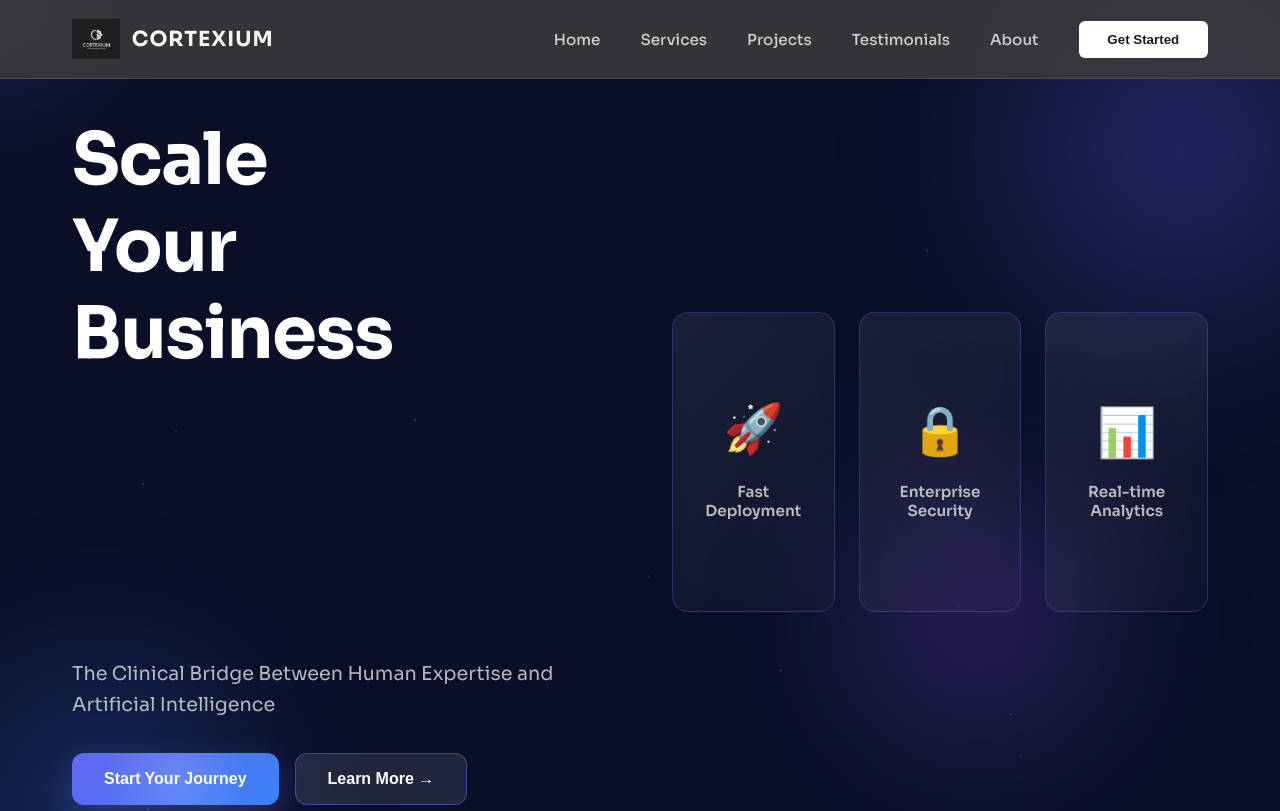
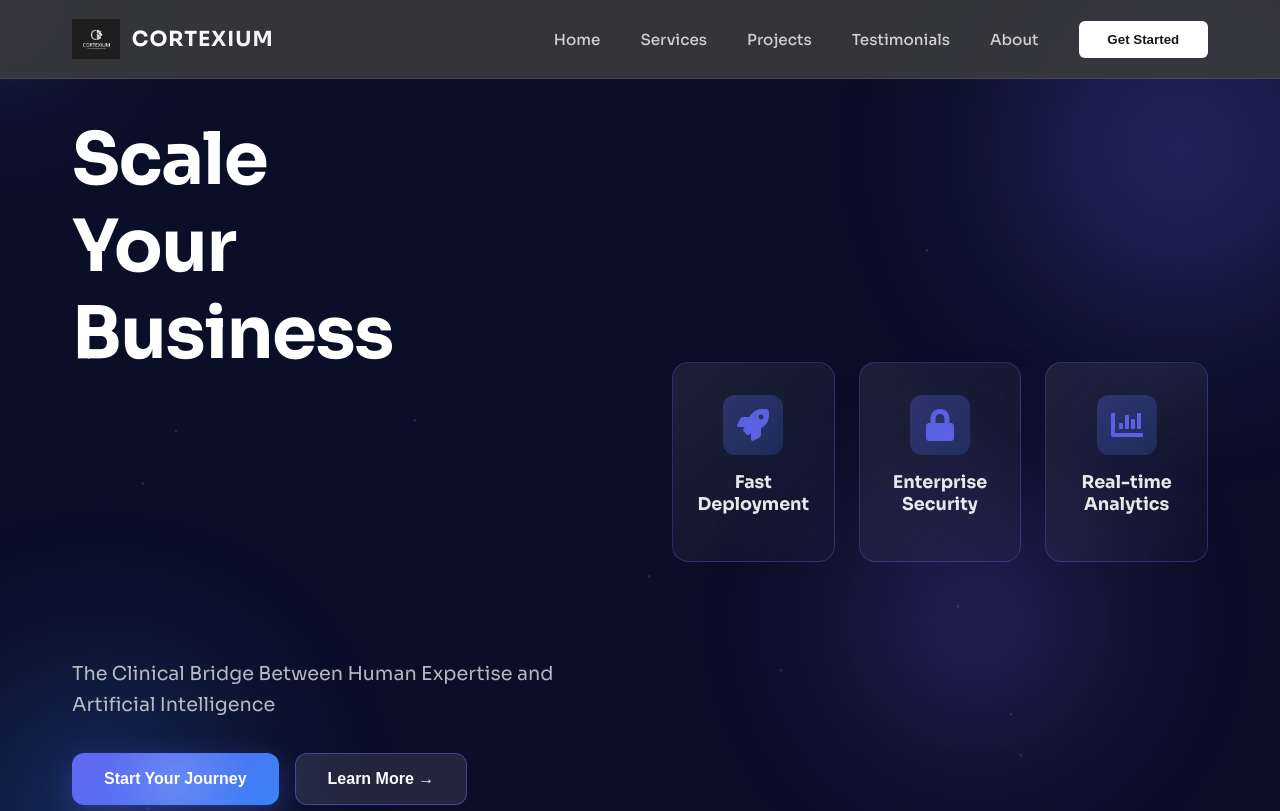
Before and after one commit to HamidKhan1001/cortexium, a React (Create React App) app: page / in a window 1280 px wide. Shown: the top 811 px of the page. Built offline with nearby package versions, Linux system fonts and the light colour scheme.

Commit message:
Enhancement: Replace emojis with proper icons, add cool reveal animation with descriptive text on hover

```diff
--- a/src/components/Hero.css
+++ b/src/components/Hero.css
@@ -262,62 +262,122 @@
   box-shadow: 0 10px 30px rgba(99, 102, 241, 0.2);
 }
 
-/* Floating cards */
+/* Feature cards */
 .floating-cards {
   display: grid;
   grid-template-columns: repeat(3, 1fr);
   gap: 1.5rem;
   position: relative;
-  height: 300px;
 }
 
 .card-item {
   background: linear-gradient(135deg, rgba(255, 255, 255, 0.08) 0%, rgba(255, 255, 255, 0.02) 100%);
   border: 1px solid rgba(99, 102, 241, 0.3);
   border-radius: 16px;
-  padding: 1.5rem;
+  padding: 2rem;
   display: flex;
   flex-direction: column;
   align-items: center;
-  justify-content: center;
-  gap: 1rem;
+  justify-content: flex-start;
+  gap: 1.5rem;
   backdrop-filter: blur(10px);
-  transition: all 0.4s ease;
+  transition: all 0.4s cubic-bezier(0.2, 0.8, 0.2, 1);
   animation: slideUp 0.8s ease-out forwards;
   opacity: 0;
+  position: relative;
+  overflow: hidden;
+  height: 200px;
+  cursor: pointer;
 }
 
 .card-item:nth-child(1) { animation-delay: 0.7s; }
 .card-item:nth-child(2) { animation-delay: 0.8s; }
 .card-item:nth-child(3) { animation-delay: 0.9s; }
 
+.card-content {
+  display: flex;
+  flex-direction: column;
+  align-items: center;
+  gap: 1rem;
+  transition: all 0.4s cubic-bezier(0.2, 0.8, 0.2, 1);
+  z-index: 2;
+  position: relative;
+}
+
+.card-icon {
+  width: 60px;
+  height: 60px;
+  display: flex;
+  align-items: center;
+  justify-content: center;
+  background: linear-gradient(135deg, rgba(99, 102, 241, 0.3), rgba(59, 130, 246, 0.2));
+  border-radius: 12px;
+  font-size: 2rem;
+  color: rgba(99, 102, 241, 0.9);
+  transition: all 0.4s cubic-bezier(0.2, 0.8, 0.2, 1);
+}
+
+.card-title {
+  color: rgba(255, 255, 255, 0.9);
+  font-size: 1.1rem;
+  font-weight: 700;
+  margin: 0;
+  text-align: center;
+  transition: all 0.4s cubic-bezier(0.2, 0.8, 0.2, 1);
+}
+
+.card-reveal {
+  position: absolute;
+  top: 100%;
+  left: 0;
+  right: 0;
+  background: linear-gradient(135deg, rgba(99, 102, 241, 0.2), rgba(59, 130, 246, 0.15));
+  padding: 1.5rem;
+  display: flex;
+  align-items: center;
+  justify-content: center;
+  height: 100%;
+  transition: all 0.5s cubic-bezier(0.2, 0.8, 0.2, 1);
+  z-index: 1;
+}
+
+.card-description {
+  color: rgba(255, 255, 255, 0.8);
+  font-size: 0.9rem;
+  line-height: 1.6;
+  margin: 0;
+  text-align: center;
+  opacity: 0;
+  transform: translateY(20px);
+  transition: all 0.5s cubic-bezier(0.2, 0.8, 0.2, 1);
+}
+
 .card-item:hover {
   background: linear-gradient(135deg, rgba(99, 102, 241, 0.15) 0%, rgba(59, 130, 246, 0.1) 100%);
   border-color: rgba(99, 102, 241, 0.6);
-  transform: translateY(-10px);
-  box-shadow: 0 20px 40px rgba(99, 102, 241, 0.2);
+  transform: translateY(-5px);
+  box-shadow: 0 20px 50px rgba(99, 102, 241, 0.25);
 }
 
-.card-icon {
-  font-size: 3rem;
-  animation: bounce 3s ease-in-out infinite;
+.card-item.hovered .card-reveal {
+  top: 0;
 }
 
-.card-item:nth-child(1) .card-icon { animation-delay: 0s; }
-.card-item:nth-child(2) .card-icon { animation-delay: 0.2s; }
-.card-item:nth-child(3) .card-icon { animation-delay: 0.4s; }
-
-@keyframes bounce {
-  0%, 100% { transform: translateY(0); }
-  50% { transform: translateY(-10px); }
+.card-item.hovered .card-content {
+  opacity: 0;
+  transform: translateY(-20px);
+  pointer-events: none;
 }
 
-.card-item p {
-  color: rgba(255, 255, 255, 0.7);
-  font-size: 0.95rem;
-  font-weight: 600;
-  margin: 0;
-  text-align: center;
+.card-item.hovered .card-description {
+  opacity: 1;
+  transform: translateY(0);
+}
+
+.card-item:hover .card-icon {
+  background: linear-gradient(135deg, rgba(99, 102, 241, 0.4), rgba(59, 130, 246, 0.3));
+  transform: scale(1.1);
+  box-shadow: 0 10px 30px rgba(99, 102, 241, 0.3);
 }
 
 /* Scroll indicator */
--- a/src/components/Hero.jsx
+++ b/src/components/Hero.jsx
@@ -1,9 +1,11 @@
 import React, { useEffect, useState } from 'react';
+import { FaRocket, FaLock, FaChartBar } from 'react-icons/fa';
 import './Hero.css';
 
 const Hero = () => {
   const [mousePosition, setMousePosition] = useState({ x: 0, y: 0 });
   const [scrollY, setScrollY] = useState(0);
+  const [hoveredCard, setHoveredCard] = useState(null);
 
   useEffect(() => {
     const handleMouseMove = (e) => {
@@ -21,6 +23,27 @@ const Hero = () => {
       window.removeEventListener('scroll', handleScroll);
     };
   }, []);
+
+  const cardData = [
+    {
+      id: 1,
+      icon: FaRocket,
+      title: 'Fast Deployment',
+      description: 'Deploy AI solutions in days, not months. Quick setup and rapid deployment.'
+    },
+    {
+      id: 2,
+      icon: FaLock,
+      title: 'Enterprise Security',
+      description: 'Bank-grade encryption and compliance. Your data is protected always.'
+    },
+    {
+      id: 3,
+      icon: FaChartBar,
+      title: 'Real-time Analytics',
+      description: 'Live dashboards and instant insights. Monitor performance 24/7.'
+    }
+  ];
 
   return (
     <section id="hero" className="hero">
@@ -81,20 +104,29 @@ const Hero = () => {
           </div>
         </div>
 
-        {/* Floating cards with scroll effect */}
+        {/* Feature cards with reveal animation */}
         <div className="floating-cards">
-          <div className="card-item" style={{ transform: `translateY(${scrollY * 0.3}px)` }}>
-            <div className="card-icon">🚀</div>
-            <p>Fast Deployment</p>
-          </div>
-          <div className="card-item" style={{ transform: `translateY(${scrollY * 0.4}px)` }}>
-            <div className="card-icon">🔒</div>
-            <p>Enterprise Security</p>
-          </div>
-          <div className="card-item" style={{ transform: `translateY(${scrollY * 0.35}px)` }}>
-            <div className="card-icon">📊</div>
-            <p>Real-time Analytics</p>
-          </div>
+          {cardData.map((card) => {
+            const IconComponent = card.icon;
+            return (
+              <div
+                key={card.id}
+                className={`card-item ${hoveredCard === card.id ? 'hovered' : ''}`}
+                onMouseEnter={() => setHoveredCard(card.id)}
+                onMouseLeave={() => setHoveredCard(null)}
+              >
+                <div className="card-content">
+                  <div className="card-icon">
+                    <IconComponent />
+                  </div>
+                  <p className="card-title">{card.title}</p>
+                </div>
+                <div className="card-reveal">
+                  <p className="card-description">{card.description}</p>
+                </div>
+              </div>
+            );
+          })}
         </div>
       </div>
 
```
